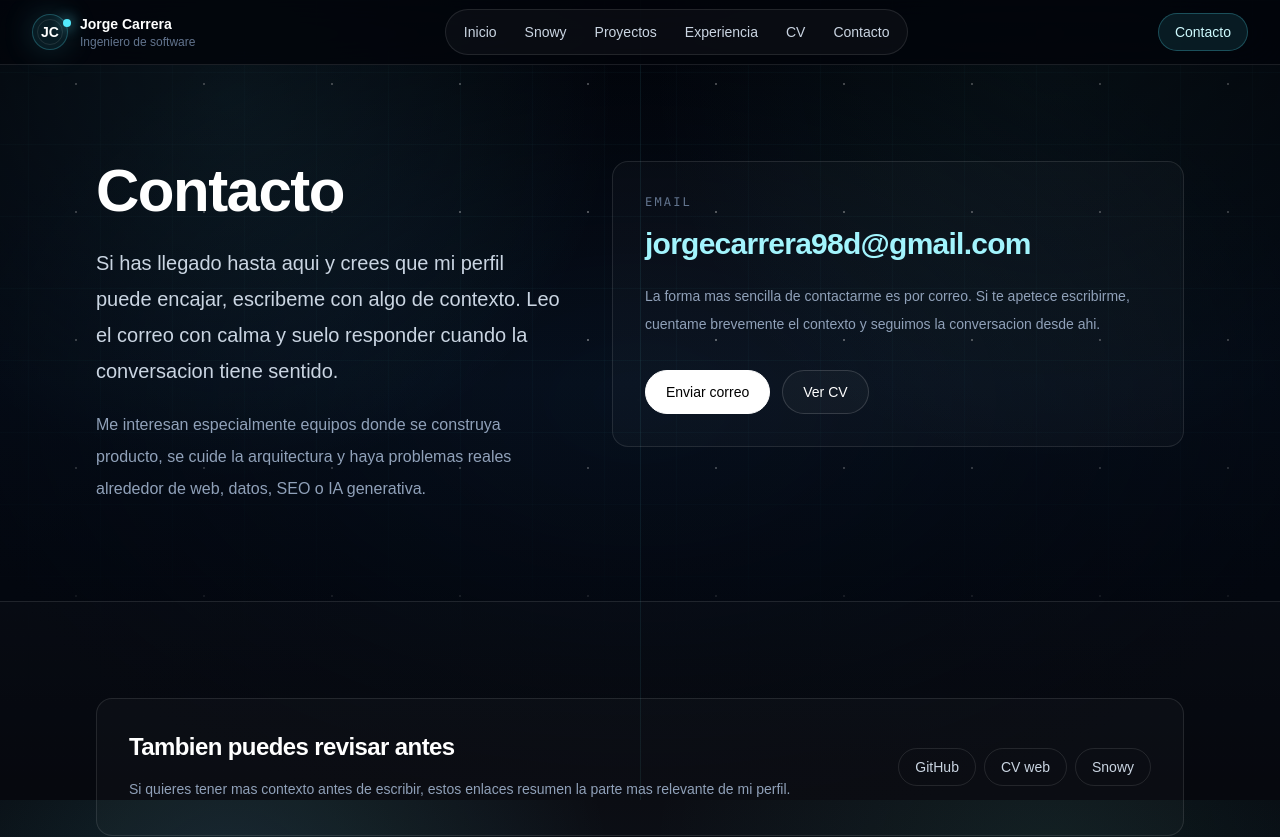
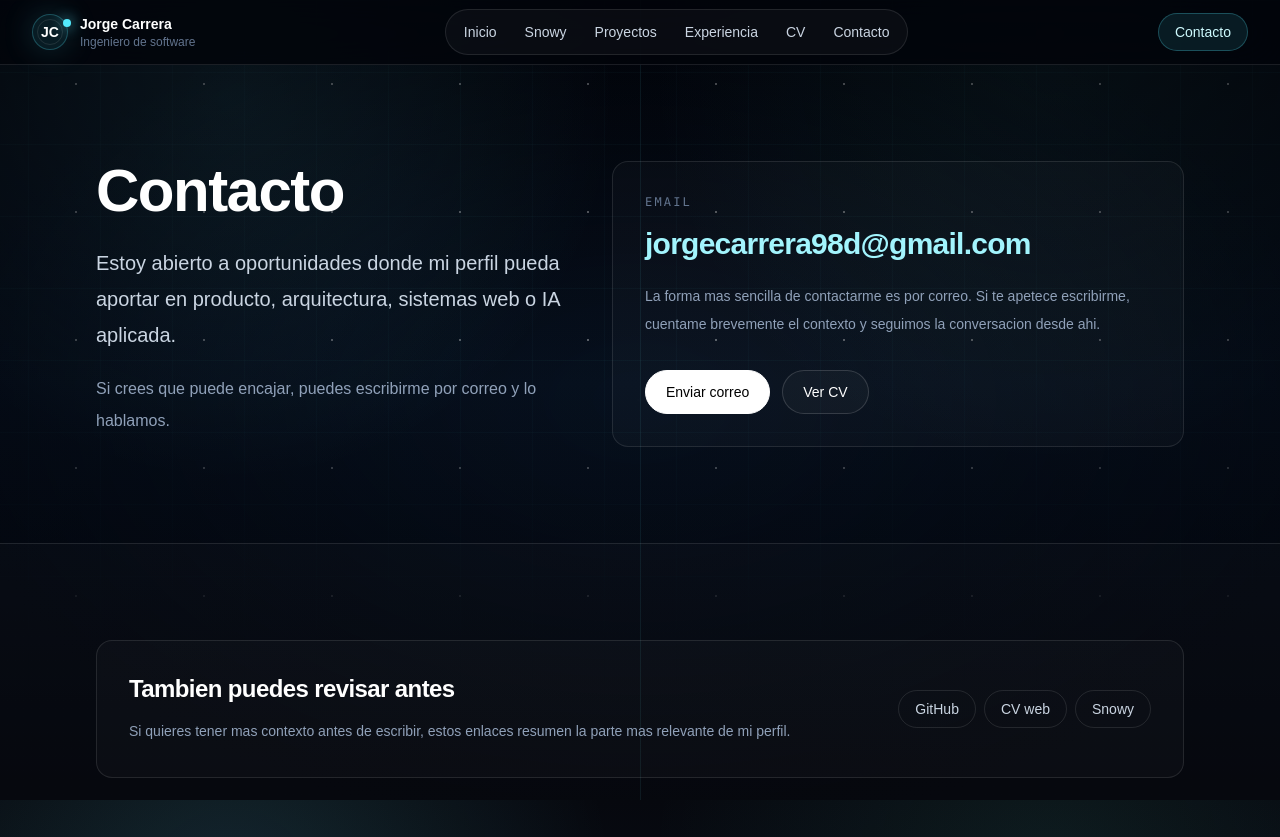
Before and after one commit to jocarrd/jorge-carrera-diez, a Next.js app: page /contacto in a window 1280 px wide. Shown: the top 837 px of the page. Built offline with nearby package versions, Linux system fonts and the light colour scheme.

Commit message:
fix: simplify contact intro

```diff
--- a/src/app/contacto/page.tsx
+++ b/src/app/contacto/page.tsx
@@ -27,14 +27,11 @@ export default function ContactPage() {
               Contacto
             </h1>
             <p className="mt-6 max-w-2xl text-xl leading-9 text-slate-300">
-              Si has llegado hasta aqui y crees que mi perfil puede encajar, escribeme con
-              algo de contexto. Leo el correo con calma y suelo responder cuando la
-              conversacion tiene sentido.
+              Estoy abierto a oportunidades donde mi perfil pueda aportar en producto,
+              arquitectura, sistemas web o IA aplicada.
             </p>
             <p className="mt-5 max-w-2xl text-base leading-8 text-slate-400">
-              Me interesan especialmente equipos donde se construya producto, se cuide la
-              arquitectura y haya problemas reales alrededor de web, datos, SEO o IA
-              generativa.
+              Si crees que puede encajar, puedes escribirme por correo y lo hablamos.
             </p>
           </div>
 
```
